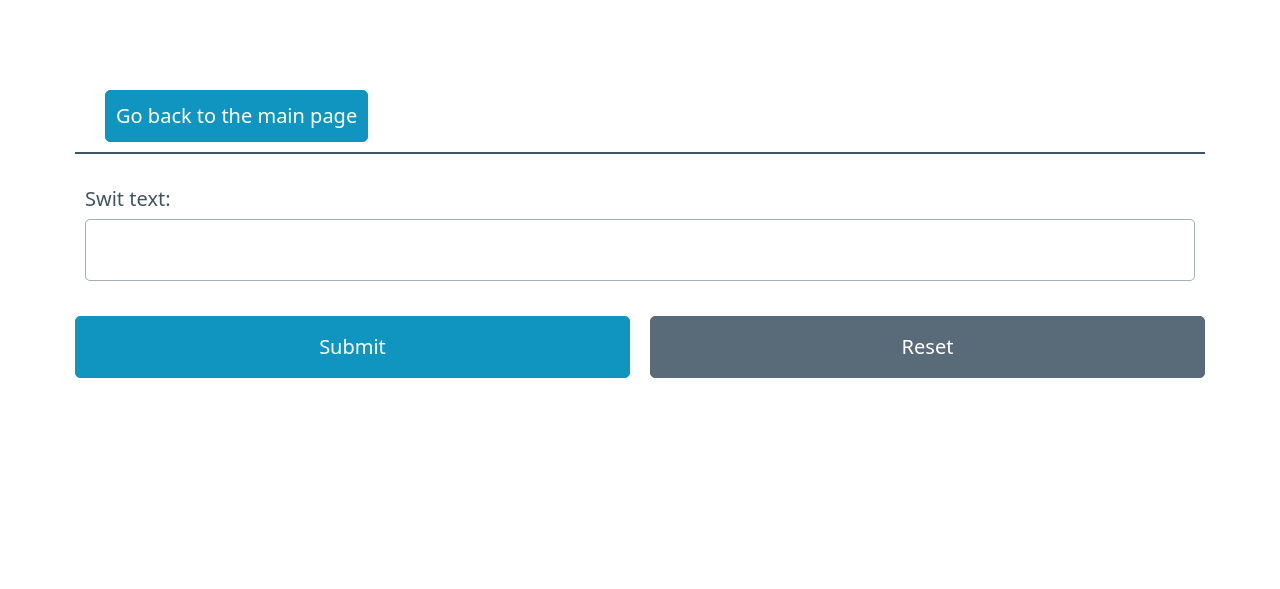
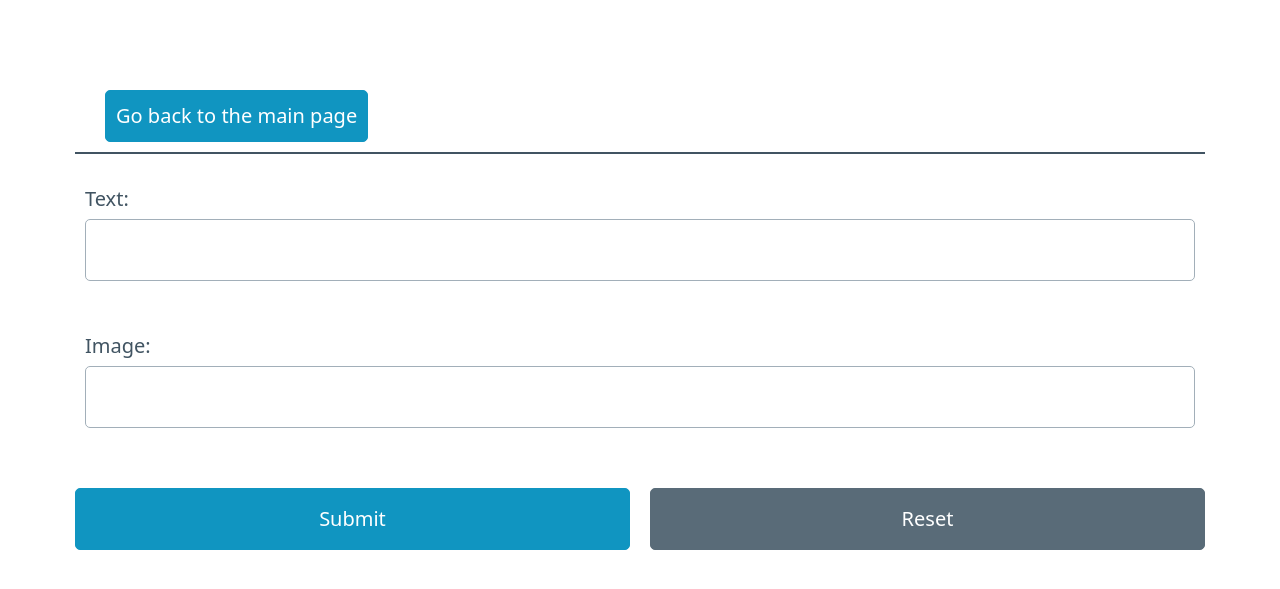
Before and after one commit to SVcheburator/Switter, a Django app: page /add_swit/ in a window 1280 px wide. Shown: the top 589 px of the page. Run offline with Django 5.2, Linux system fonts and the light colour scheme; the visitor is signed in with stand-in values (Sample User, id 1).

Commit message:
posting images in swits added

```diff
--- a/switter/switterapp/forms.py
+++ b/switter/switterapp/forms.py
@@ -8,7 +8,7 @@ class SwitForm(ModelForm):
 
     class Meta:
         model = Swits
-        fields = ['text']
+        fields = ['text', 'image']
         exclude = ['likes']
 
 
--- a/switter/switterapp/models.py
+++ b/switter/switterapp/models.py
@@ -1,10 +1,12 @@
 from django.db import models
 from django.contrib.auth.models import User
+from cloudinary.models import CloudinaryField
 
 
 # Swits
 class Swits(models.Model):
     text = models.CharField(max_length=1000, null=False)
+    image = CloudinaryField('image', null=True, blank=True)
     created_at = models.DateTimeField(auto_now_add=True)
     user = models.ForeignKey(User, on_delete=models.CASCADE, default=1)
 
--- a/switter/switterapp/templates/switterapp/add_swit.html
+++ b/switter/switterapp/templates/switterapp/add_swit.html
@@ -2,12 +2,10 @@
 
 {% block content %}
 
-<form method="POST" action="{% url 'switterapp:add_swit' %}">
+<form method="POST" enctype="multipart/form-data" action="{% url 'switterapp:add_swit' %}">
     {% csrf_token %}
     <div style="padding: 10px">
-        <label> Swit text:
-            {{ form.text }}
-        </label>
+        {{ form.as_p }}
         <span>{{ form.errors.name }}</span>
     </div>
 
--- a/switter/switterapp/views.py
+++ b/switter/switterapp/views.py
@@ -20,7 +20,7 @@ def main(request):
 @login_required
 def add_swit(request):
     if request.method == 'POST':
-        form = SwitForm(request.POST)
+        form = SwitForm(request.POST, request.FILES)
         if form.is_valid():
             new_swit = form.save(commit=False)
             new_swit.user = request.user
```
Also changed, not shown: switter/switterapp/templates/switterapp/detail_swit.html (+9 -0 lines), switter/switterapp/migrations/0009_swits_image.py (added).
